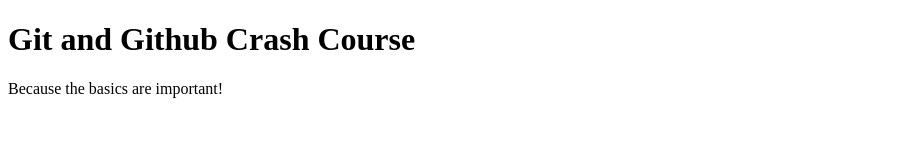
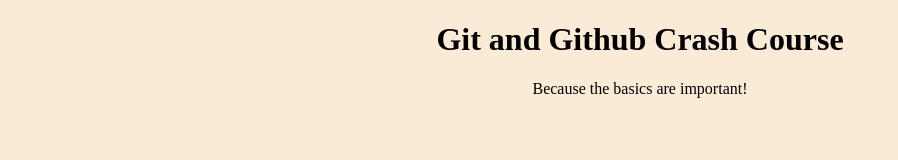
Before and after one commit to devsubrata/github-crush-course, a plain HTML site: page index.html in a window 1280 px wide. Shown: the whole page, without its empty margins (0-898 px from the left). Drawn offline with Linux system fonts and the light colour scheme.

Commit message:
Adding stylesheet

```diff
--- a/index.html
+++ b/index.html
@@ -4,6 +4,7 @@
     <meta charset="UTF-8">
     <meta http-equiv="X-UA-Compatible" content="IE=edge">
     <meta name="viewport" content="width=device-width, initial-scale=1.0">
+    <link rel="stylesheet" href="style.css">
     <title>Git and GitHub Crash Course</title>
 </head>
 <body>
--- /dev/null
+++ b/style.css
@@ -0,0 +1,4 @@
+body {
+    text-align: center;
+    background-color: antiquewhite;
+}
```
